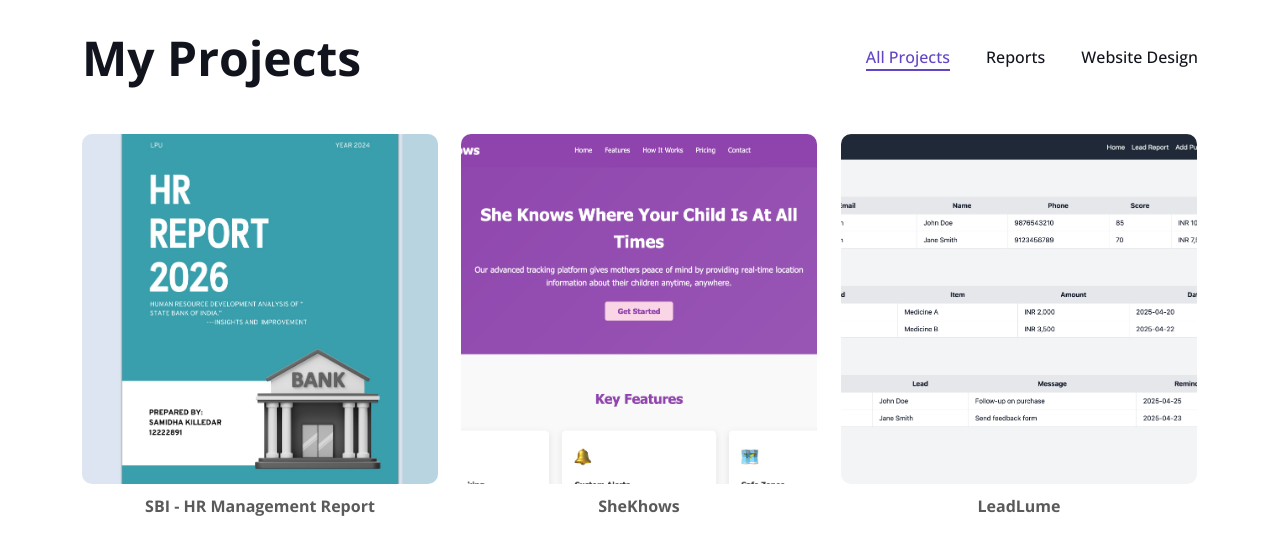
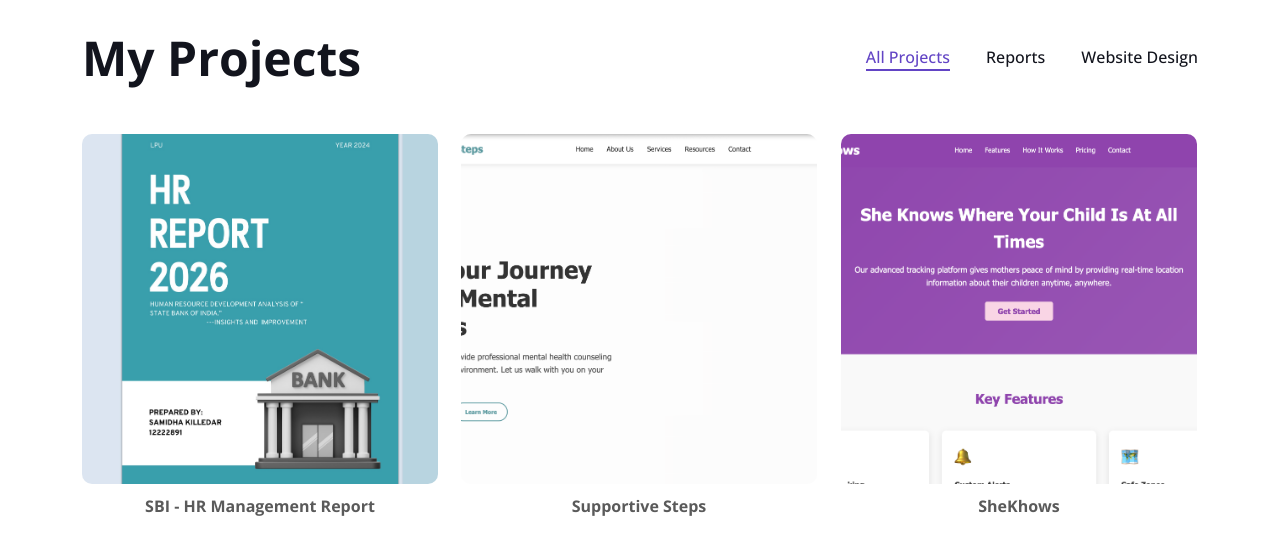
Before and after one commit to Samidha2608/portfolio, a plain HTML site: page index.html in a window 1280 px wide. Shown: the part 2300-2845 px from the top of the page. Drawn offline with nearby package versions, Linux system fonts and the light colour scheme; grey boxes are pictures that could not be loaded; animation ran at ten frames a second.

Commit message:
Update index.html

```diff
--- a/index.html
+++ b/index.html
@@ -455,6 +455,16 @@
                 </div>
                 <div style="text-align: center; margin-top: 10px; font-weight: bold;">SBI - HR Management Report</div>
             </div>
+            <div class="col-lg-4 col-md-6 portfolio-item first" style="height: 350px; margin-bottom: 40px;">
+                <div class="portfolio-img rounded overflow-hidden" style="height: 100%;">
+                    <img class="img-fluid" src="supp.png" alt="" style="width: 100%; height: 100%; object-fit: cover;">
+                    <div class="portfolio-btn">
+                        <a class="btn btn-lg-square btn-outline-secondary border-2 mx-1" href="supp.png" data-lightbox="portfolio" data-title="Analytics Dashboard - A comprehensive data visualization dashboard for business metrics."><i class="fa fa-eye"></i></a>
+                    </div>
+                </div>
+                <div style="text-align: center; margin-top: 10px; font-weight: bold;">Supportive Steps</div>
+            </div>
+
             <div class="col-lg-4 col-md-6 portfolio-item second" style="height: 350px; margin-bottom: 40px;">
                 <div class="portfolio-img rounded overflow-hidden" style="height: 100%;">
                     <img class="img-fluid" src="shekhows.png" alt="" style="width: 100%; height: 100%; object-fit: cover;">
```
